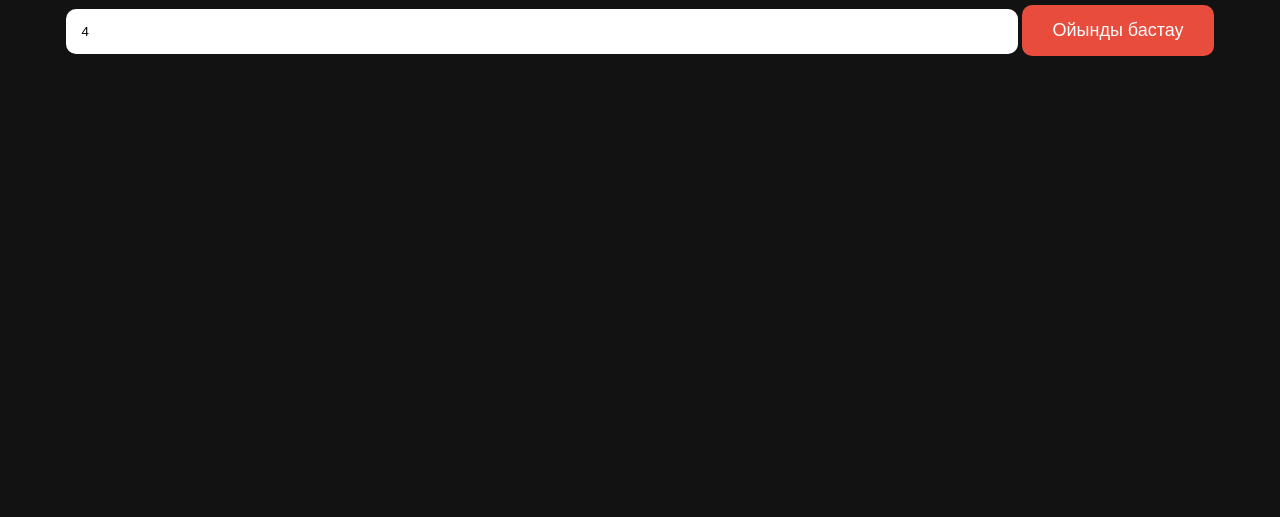
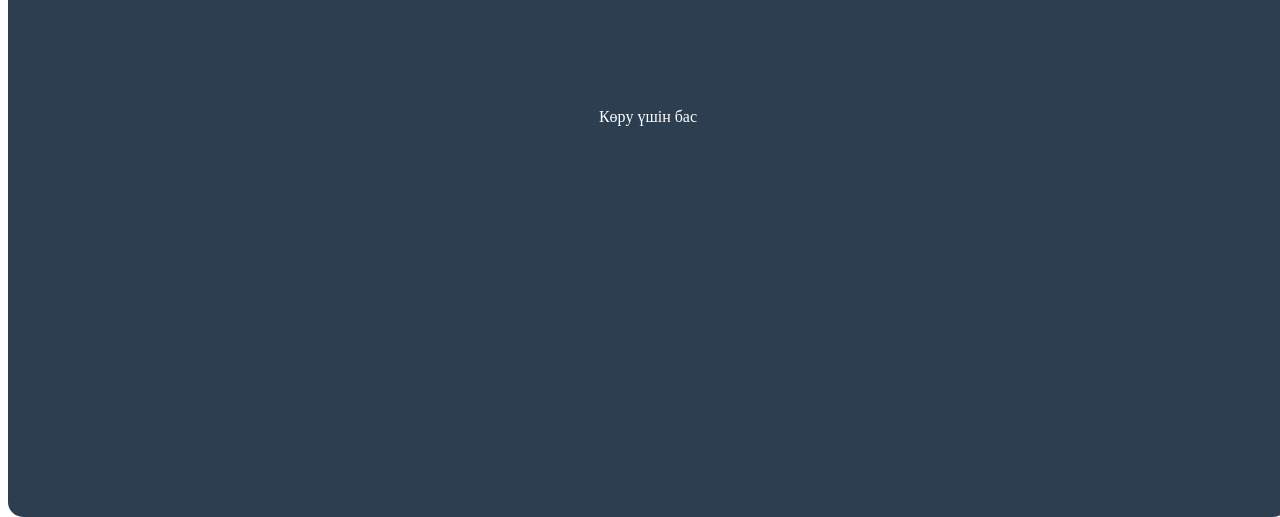
Before and after one commit to satlykbeka13-alt/spy-game, a plain HTML site: page index.html in a window 1280 px wide. Shown: the part 401-918 px from the top of the page. Before the commit the page ends 800 px from the top, so only its background shows below. Drawn offline with Linux system fonts and the light colour scheme.

Commit message:
Refactor card styles for front and back
Updated card styles to replace old .card-front and .card-back classes with new definitions.

```diff
--- a/style.css
+++ b/style.css
@@ -1,64 +1,26 @@
-body {
-    background: #121212;
-    color: white;
-    font-family: -apple-system, BlinkMacSystemFont, "Segoe UI", Roboto, sans-serif;
-    display: flex;
-    justify-content: center;
-    align-items: center;
-    height: 100vh;
-    margin: 0;
-}
+/* Ескі .card-front пен .card-back-ты мынаған ауыстыр */
 
-.container { text-align: center; width: 90%; }
-
-.card {
-    perspective: 1000px;
-    width: 250px;
-    height: 350px;
-    margin: 20px auto;
-    cursor: pointer;
-}
-
-.card-inner {
-    position: relative;
+.card-front, .card-back {
+    position: absolute;
     width: 100%;
     height: 100%;
-    text-align: center;
-    transition: transform 0.6s;
-    transform-style: preserve-3d;
-    background: #2c3e50;
-    border-radius: 15px;
+    backface-visibility: hidden; /* Осы жол екі жақтың бір-бірінен көрінуін блоктайды */
     display: flex;
     align-items: center;
     justify-content: center;
-    font-size: 24px;
-    box-shadow: 0 10px 20px rgba(0,0,0,0.5);
+    border-radius: 15px;
+    padding: 20px;
+    box-sizing: border-box;
 }
 
-.is-flipped { transform: rotateY(180deg); }
+.card-front {
+    background: #2c3e50;
+    color: white;
+    z-index: 2;
+}
 
 .card-back {
+    background: #34495e;
+    color: #f1c40f;
     transform: rotateY(180deg);
-    position: absolute;
-    backface-visibility: hidden;
-    color: #f1c40f;
 }
-
-.hidden { display: none; }
-
-button {
-    padding: 15px 30px;
-    background: #e74c3c;
-    color: white;
-    border: none;
-    border-radius: 10px;
-    font-size: 18px;
-}
-
-input {
-    padding: 15px;
-    border-radius: 10px;
-    margin-bottom: 20px;
-    width: 80%;
-    border: none;
-}
```
